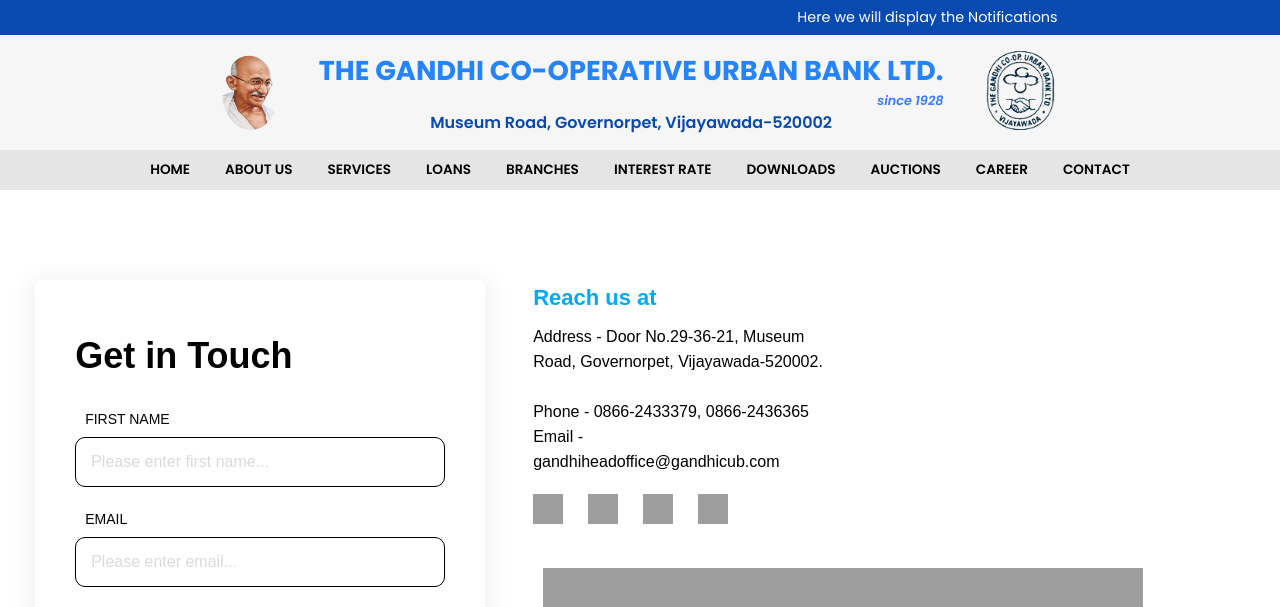
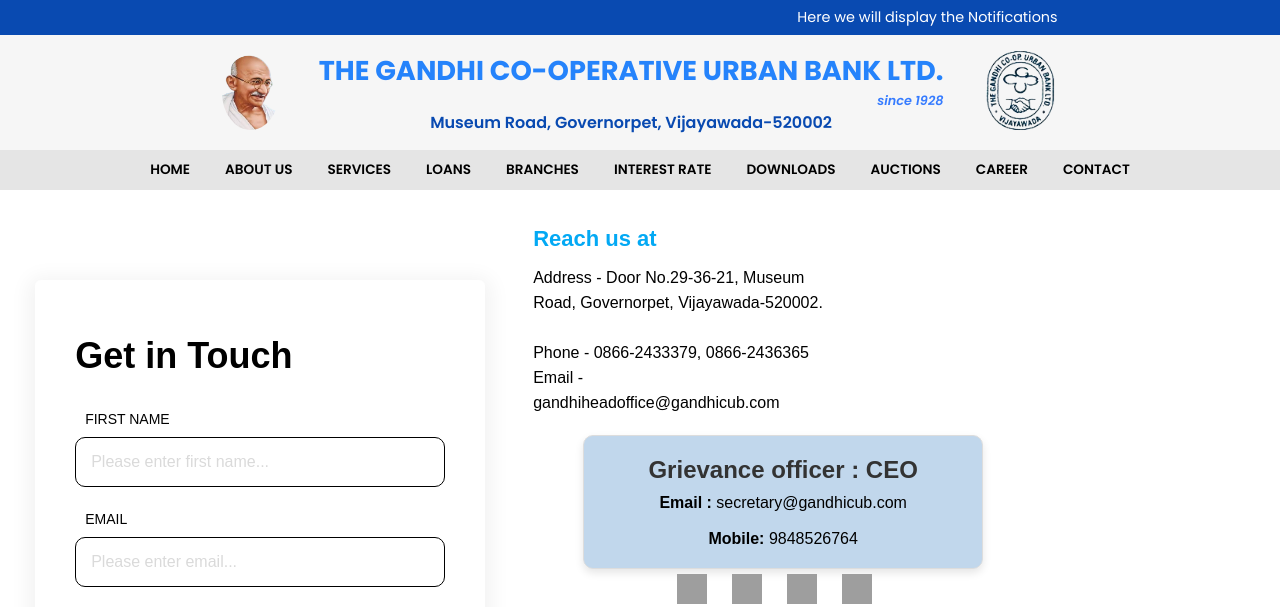
Before and after one commit to SaanvikaSolutions/GANDHI-CO-OPERATIVE-URBAN-BANK-, a PHP site: page /contact.php in a window 1280 px wide. Shown: the top 607 px of the page. Run offline with PHP 8.4, Linux system fonts and the light colour scheme; grey boxes are pictures that could not be loaded.

Commit message:
Grivence officer

```diff
--- a/contact.css
+++ b/contact.css
@@ -291,11 +291,11 @@
   }
 
   .contact_us_6 .social-media-links.mob {
-    margin-top: 0px;
+    margin-top: 5px;
     margin-right: 0px;
-    margin-bottom: 30px;
-    margin-left: 0px;
-    width: 230px;
+    margin-bottom: 10px;
+    margin-left: 144px;
+    width: 248px;
     display: flex;
     justify-content: flex-start;
   }
@@ -770,3 +770,33 @@
     width: 100%;
   }
 }
+
+/* ------------------------------   Grivence officer css --------------------------------------------------- */
+
+
+.Contact-Box{
+  background-color: #5590cb5c;
+  border: 1px solid #ddd;
+  border-radius: 10px;
+  margin-left: 50px;
+  padding: 20px;
+  box-shadow: 0 4px 8px rgba(0,0,0,0.1);
+  max-width: 400px;
+  text-align: center;
+}
+.Contact-Box:hover{
+  transform: scale(1.025);
+  /* box-shadow: 0 8px 16px rgba(red, green, blue, 0.2); */
+}
+
+.header{
+  font-size: 1.5em;
+  margin-bottom: 10px;
+  color: #333;
+}
+
+.contact info{
+  font-size: 1em;
+  margin: 5px 0;
+  color: #555;
+}
--- a/contact.php
+++ b/contact.php
@@ -82,6 +82,21 @@
                 Phone - 0866-2433379, 0866-2436365 <br>
                 Email - gandhiheadoffice@gandhicub.com
               </p>
+              <!-- ------  Grivence officer start------- -->
+
+              <div class = "Contact-Box">
+                <h3 class = "header"> Grievance officer : CEO </h3>
+                <p class = "contact info"><strong>Email : </strong>secretary@gandhicub.com </P>
+                <br>
+                <!-- <i class="fa-solid fa-phone-volume"></i> -->
+                <p class = "contact info"><strong> Mobile: </strong> 9848526764</p>
+
+              </div>
+
+
+
+              <!-- ------  Grivence officer start------- -->
+
               <div class="social-media-links mob">
                 <a class="social-icon-link" href="#" id="ix94i-2-2">
                   <img class="link-img image-block" src="https://workik-widget-assets.s3.amazonaws.com/Footer1-83/v1/images/Icon-twitter.png">
--- a/history.html
+++ b/history.html
@@ -321,7 +321,7 @@
                 <tr>
                     <td>7</td>
                     <td>
-                        Sri Sajja Venkata Naga Subash Teja</td>
+                        Sri Sajja Venkata Naga Subhash Teja</td>
                     <td>Director</td>
                 </tr>
 
@@ -376,7 +376,7 @@
                     <td>1</td>
                     <td>
 
-                        Sri Pothuneedi Seetharama Coudary</td>
+                        Sri Pothuneedi Seetharama chowdhary</td>
                     <td>Coopted Director</td>
                 </tr>
                 <tr>
--- a/home.php
+++ b/home.php
@@ -66,7 +66,7 @@
                         <span class="yellow">G</span>ANDHI CO-OPERATIVE BANK
                     </h2>
                     <p>
-                        95 years in service, with the spirit of the Cooperation, the Bank is growing day by day from its
+                        96 years in service, with the spirit of the Cooperation, the Bank is growing day by day from its
                         formation, gaining trust of the Depositors by providing Safety and Security to their funds
                         deposited in the Bank and lending to lower and middle class people to provide financial
                         assistance for their development.
```
Also changed, not shown: ABOUTUS/AboutUs.css (+3 -8 lines), AboutUs.html (line endings or trailing spaces), BRANCH/branch.css (line endings or trailing spaces), Branch.html (line endings or trailing spaces), DOWNLOADS/Downloads.css (line endings or trailing spaces), HeaderFooter.js (line endings or trailing spaces).
